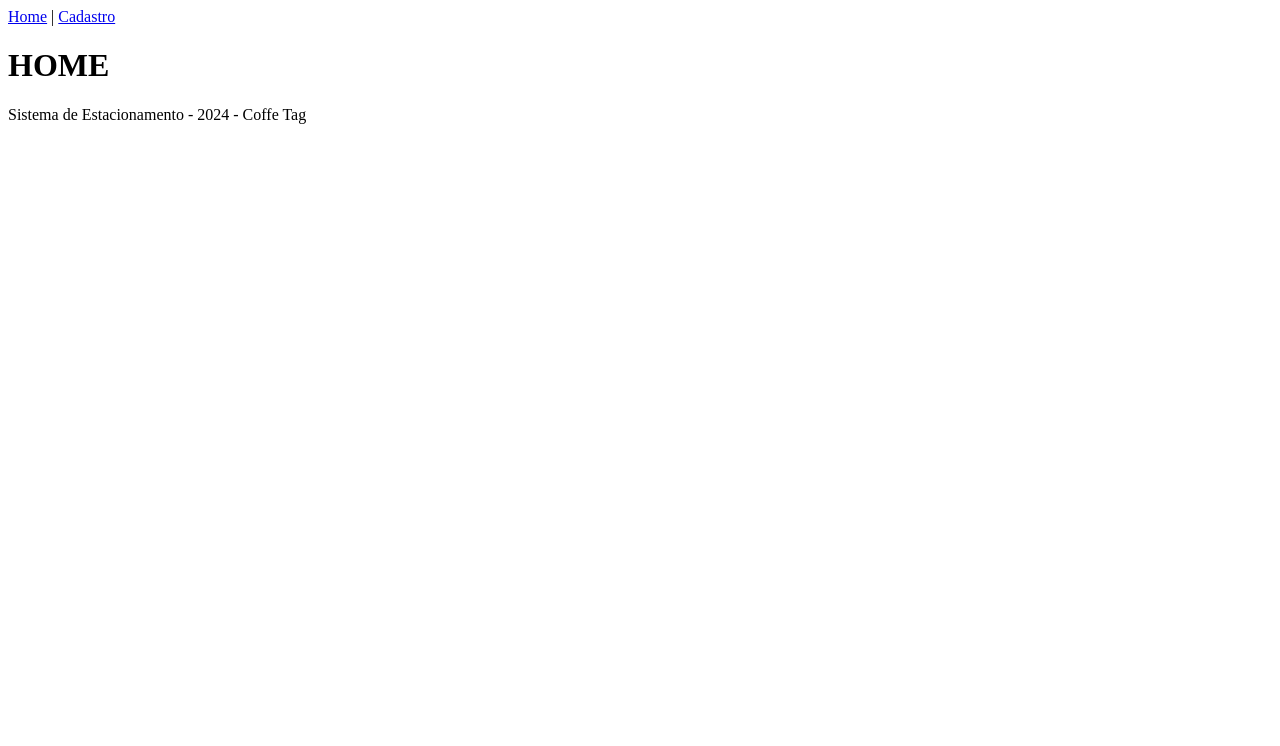
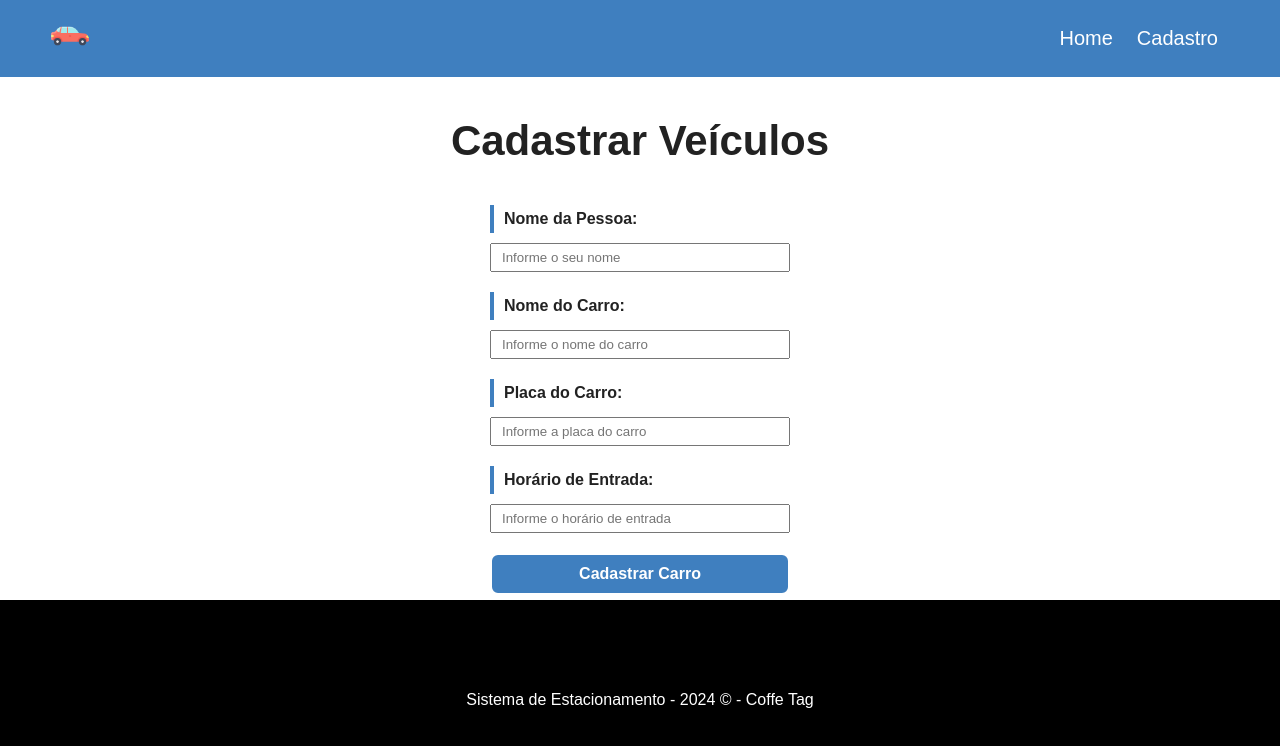
Before and after one commit to Felipedev2-0/app-estacionamento, a Vue app: page / in a window 1280 px wide. Shown: the top 746 px of the page. Built offline with nearby package versions, Linux system fonts and the light colour scheme.

Commit message:
criando submit e método para enviar dados / transformar os dados json em string para o backend / POST / Obtendo resposta

```diff
--- a/db/db.json
+++ b/db/db.json
@@ -1,15 +1,41 @@
 {
-    "status" : [
+  "status": [
     {
-            "id": 1,
+      "id": "1",
       "tipo": "Solicitado"
     },
-
     {
-            "id": 2,
+      "id": "2",
       "tipo": "Finalizado"
     }
   ],
-
-    "carros": []
+  "carros": [
+    {
+      "id": "b67e",
+      "nome": "AYANA",
+      "nomeCarro": "FUSCA",
+      "placaCarro": "KFU123",
+      "hora": "10h",
+      "msg": null,
+      "status": "Solicitado"
+    },
+    {
+      "id": "4fb2",
+      "nome": "LEO",
+      "nomeCarro": "VECTRA",
+      "placaCarro": "PDD1234",
+      "hora": "8:00h",
+      "msg": null,
+      "status": "Solicitado"
+    },
+    {
+      "id": "7f46",
+      "nome": "Breno",
+      "nomeCarro": "Jetta",
+      "placaCarro": "KKK8R23",
+      "hora": "6:00h",
+      "msg": null,
+      "status": "Solicitado"
     }
+  ]
+}
--- a/public/index.html
+++ b/public/index.html
@@ -4,7 +4,7 @@
     <meta charset="utf-8">
     <meta http-equiv="X-UA-Compatible" content="IE=edge">
     <meta name="viewport" content="width=device-width,initial-scale=1.0">
-    <link rel="icon" href="<%= BASE_URL %>favicon.ico">
+    <link rel="icon" href="<%= BASE_URL %>carro.png">
     <title><%= htmlWebpackPlugin.options.title %></title>
   </head>
   <body>
--- a/src/App.vue
+++ b/src/App.vue
@@ -1,5 +1,5 @@
 <template>
-  <Navbar/>
+  <Navbar :logo="logo_src" :alt="app_name"/>
 
 
 
@@ -17,11 +17,39 @@
     components:{
       Navbar,
       Footer
+    },
+    data(){
+      return{
+        logo_src:"/img/carro.png",
+        app_name:"Cadastre o Carro no Estacionamento"
+      }
     }
+
   }
 
 </script>
 
 <style>
 
+*{
+  margin: 0px;
+  padding: 0px;
+  box-sizing: border-box;
+  font-family: Arial, Helvetica, sans-serif;
+}
+
+.main-container{
+  margin: 40px;
+  min-height: 250px;
+}
+
+h1{
+  text-align: center;
+  font-size: 42px;
+  margin-bottom: 40px;
+  color:#222
+}
+
+
+
 </style>
--- /dev/null
+++ b/src/components/CarroForm.vue
@@ -0,0 +1,161 @@
+<template>
+
+    <div>
+
+        <!--criando @submit e metodo createCarro para envio de dados-->
+        <form id="carro-form" @submit="createCarro">
+
+            <div class="input-container">
+
+                <label for="nome">Nome da Pessoa: </label>
+                <input type="text" id="nome" v-model="nome" placeholder="Informe o seu nome">
+
+
+            </div>
+
+            <div class="input-container">
+
+                <label for="nome">Nome do Carro: </label>
+                <input type="text" id="nomeCarro" v-model="nomeCarro" placeholder="Informe o nome do carro">
+
+
+            </div>
+
+            <div class="input-container">
+
+                <label for="nome">Placa do Carro: </label>
+                <input type="text" id="placaCarro" v-model="placaCarro" placeholder="Informe a placa do carro">
+
+
+            </div>
+
+            <div class="input-container">
+
+                <label for="hora">Horário de Entrada: </label>
+                <input type="text" id="hora" v-model="hora" placeholder="Informe o horário de entrada">
+
+
+            </div>
+
+            <div>
+
+                <input type="submit" class="submit-btn" value="Cadastrar Carro">
+
+
+            </div>
+
+
+
+        </form>
+
+
+
+    </div>
+
+
+</template>
+
+<script>
+export default {
+    name: "CarroForm",
+
+    data() {
+        return {
+
+            nome: null,
+            nomeCarro: null,
+            placaCarro: null,
+            hora: null,
+            msg: null
+
+        }
+    },
+
+    methods: {
+        async createCarro(e) {
+
+            //para a aplicacao depois de executar
+            e.preventDefault();
+
+
+            const data = {
+                nome: this.nome,
+                nomeCarro: this.nomeCarro,
+                placaCarro: this.placaCarro,
+                hora: this.hora,
+                msg: this.msg,
+                status: "Solicitado",
+            }
+
+            //console.log(data)
+
+            //transformar os dados json em string para o backend
+            const dataJson = JSON.stringify(data)
+
+            //enviar os dados do form para o arquivo db.json com o POST
+            const req = await fetch("http://localhost:3000/carros", {
+                method: "POST",
+                headers:{"Content-Type" : "application/json"},
+                body: dataJson
+            });
+
+            //OBTENDO A RESPOSTA DO POST
+            const res = await req.json()
+
+            //console.log(res);
+
+            //LIMPANDO OS CAMPOS APÓS CADASTRAR CARRO
+            this.nome = "",
+            this.nomeCarro = "",
+            this.placaCarro = "",
+            this.hora = ""
+
+        }
+    }
+
+}
+</script>
+
+<style scoped>
+#carro-form {
+    max-width: 300px;
+    margin: 0 auto;
+}
+
+.input-container {
+    display: flex;
+    flex-direction: column;
+    margin-bottom: 20px;
+}
+
+label {
+    font-weight: bold;
+    margin-bottom: 10px;
+    color: #222;
+    padding: 5px 10px;
+    border-left: 4px solid #3f7fbf;
+}
+
+input {
+    padding: 5px 10px;
+    width: 300px;
+}
+
+.submit-btn {
+    background-color: #3f7fbf;
+    color: white;
+    font-weight: bold;
+    padding: 10px;
+    font-size: 16px;
+    border: 2px solid white;
+    border-radius: 8px;
+    cursor: pointer;
+    transition: .5s;
+}
+
+.submit-btn:hover {
+    background-color: tomato;
+    font-size: 18px;
+    transition: all;
+}
+</style>
--- a/src/components/Footer.vue
+++ b/src/components/Footer.vue
@@ -1,6 +1,8 @@
 <template>
 
-    <p>Sistema de Estacionamento - 2024 - Coffe Tag</p>
+    <footer id="footer">
+        <p>Sistema de Estacionamento - 2024 &copy; - Coffe Tag</p>
+    </footer>
 
 </template>
 
@@ -14,4 +16,18 @@ export default {
 
 <style scoped>
 
+    #footer{
+        height: 200px;
+        background-color: black;
+        color: white;
+        display: flex;
+        align-items: center;
+        justify-content: center;
+        width: 100%;
+        position: absolute;
+        bottom: 0;
+    }
+
+
+
 </style>
--- a/src/components/Navbar.vue
+++ b/src/components/Navbar.vue
@@ -2,14 +2,14 @@
 
     <div id="nav">
 
-        <router-link to="/">
+        <router-link to="/" id="logo-url">
 
-            <img src="" id="logo">
+            <img :src="logo" :alt="alt" id="logo">
 
         </router-link>
 
 
-        <router-link to="/">Home</router-link> |
+        <router-link to="/">Home</router-link>
         <router-link to="/cadastro">Cadastro</router-link>
     </div>
 
@@ -18,8 +18,45 @@
 
 <script>
 export default {
-    name: "Navbar"
+    name: "Navbar",
+    props:["logo", "alt"] //logo do projeto e imagens
 }
 </script>
 
-<style></style>
+<style scoped>
+
+#nav{
+    background-color: #3f7fbf;
+    padding: 15px 50px;
+    display: flex;
+    justify-content: flex-end;
+    align-items: center;
+}
+
+#nav #logo-url{
+    margin: auto ;
+    margin-left: 0px;
+}
+
+#logo{
+    width: 40px;
+    height: 40px;
+}
+
+#nav a{
+    color:white;
+    text-decoration: none;
+    margin: 12px;
+    transition: .5s;
+    font-size: 20px;
+
+}
+
+#nav a:hover{
+    color: rgb(255, 136, 0);
+    border-bottom: 2px solid rgb(255, 94, 0);
+}
+
+
+
+</style>
--- a/src/views/Cadastro.vue
+++ b/src/views/Cadastro.vue
@@ -1,5 +1,5 @@
 <template>
-  <div class="cadastro">
-    <h1>Cadastro de Veículos</h1>
+  <div class="main-container">
+    <h1>Exibir Veículos Cadastrados</h1>
   </div>
 </template>
--- a/src/views/HomeView.vue
+++ b/src/views/HomeView.vue
@@ -1,11 +1,21 @@
 <template>
-  <div class="home">
+  <div class="main-container">
 
-    <h1>HOME</h1>
+    <h1>Cadastrar Veículos</h1>
+
+    <CarroForm />
 
   </div>
 </template>
 
 <script>
 
+import CarroForm from '@/components/CarroForm.vue';
+
+export default {
+  components: {
+    CarroForm
+  }
+}
+
 </script>
```
Also changed, not shown: public/img/carro-suv.png (deleted), public/img/carro.png (added). Lines whose indentation alone changed are shown as unchanged.
